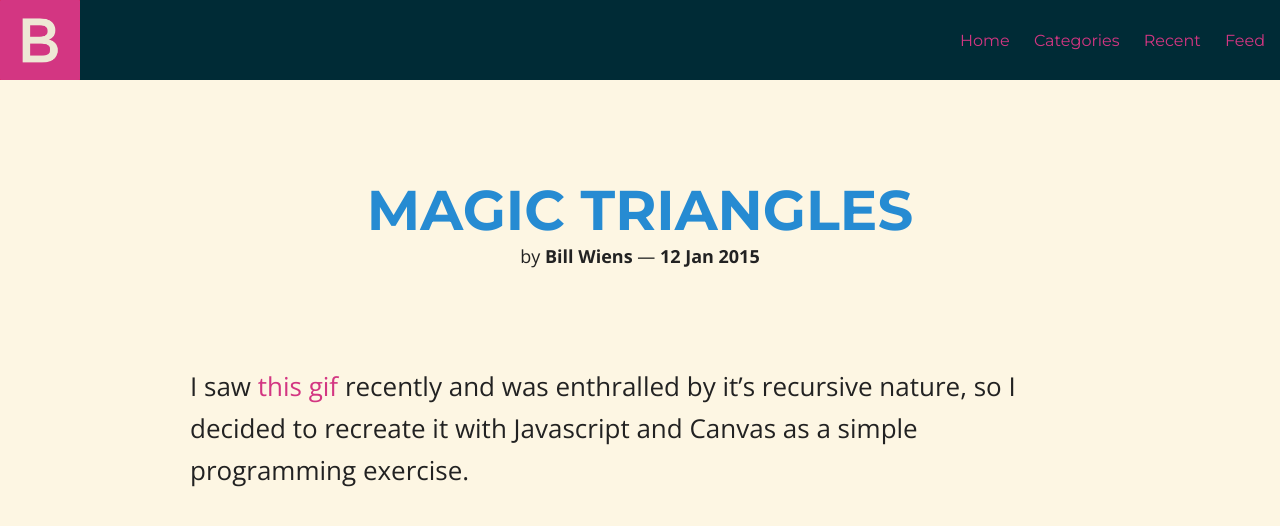
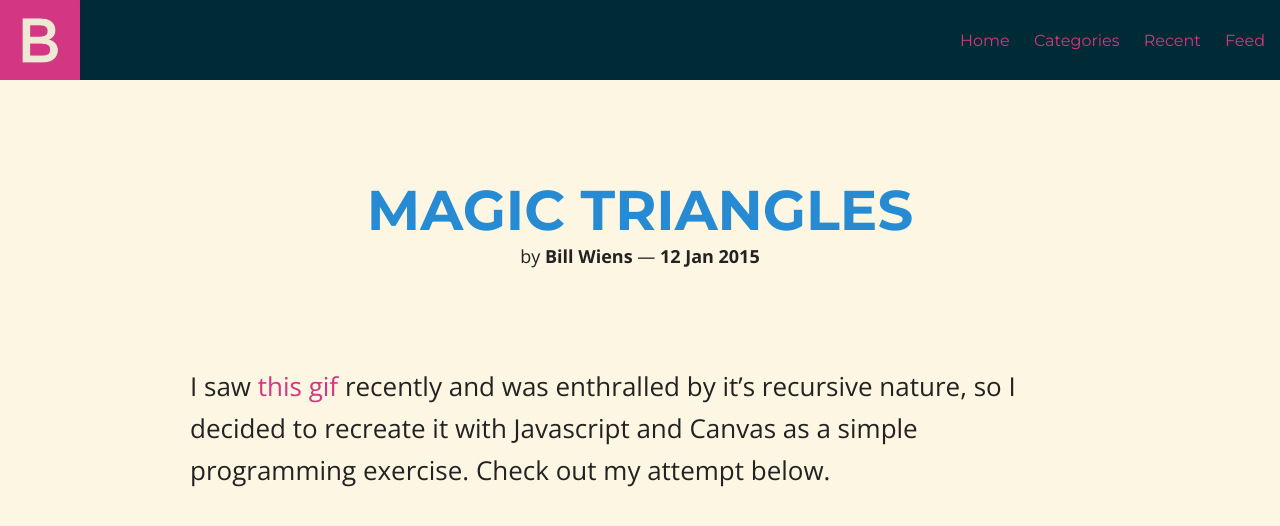
Before and after one commit to billputer/billwiens.com, a Jekyll site: the page built from _posts/2015-01-12-magic-triangles.markdown, in a window 1280 px wide and 900 px high. Shown: the top 526 px of the window. Built offline with Jekyll 4.4.1, drawn with Linux system fonts in a browser that asks for light colours; nearby versions of some CDN libraries.

Commit message:
Clearly point out that it's a live demo.

```diff
--- a/_posts/2015-01-12-magic-triangles.markdown
+++ b/_posts/2015-01-12-magic-triangles.markdown
@@ -9,9 +9,9 @@
 - Technology
 ---
 
-I saw [this gif](http://bdub.club/i/cool/magic-triangles.gif) recently and was enthralled by it's recursive nature, so I decided to recreate it with Javascript and Canvas as a simple programming exercise.
+I saw [this gif](http://bdub.club/i/cool/magic-triangles.gif) recently and was enthralled by it's recursive nature, so I decided to recreate it with Javascript and Canvas as a simple programming exercise. Check out my attempt below.
+
 <canvas id="magic-triangles" width="500" height="500" style="display: block; margin: auto;"></canvas>
-
 <script src="//ajax.googleapis.com/ajax/libs/jquery/1.11.0/jquery.min.js"></script>
 <script src="http://code.createjs.com/createjs-2013.12.12.min.js"></script>
 <script src="/assets/js/magic-triangles/triangles.js"></script>
```
